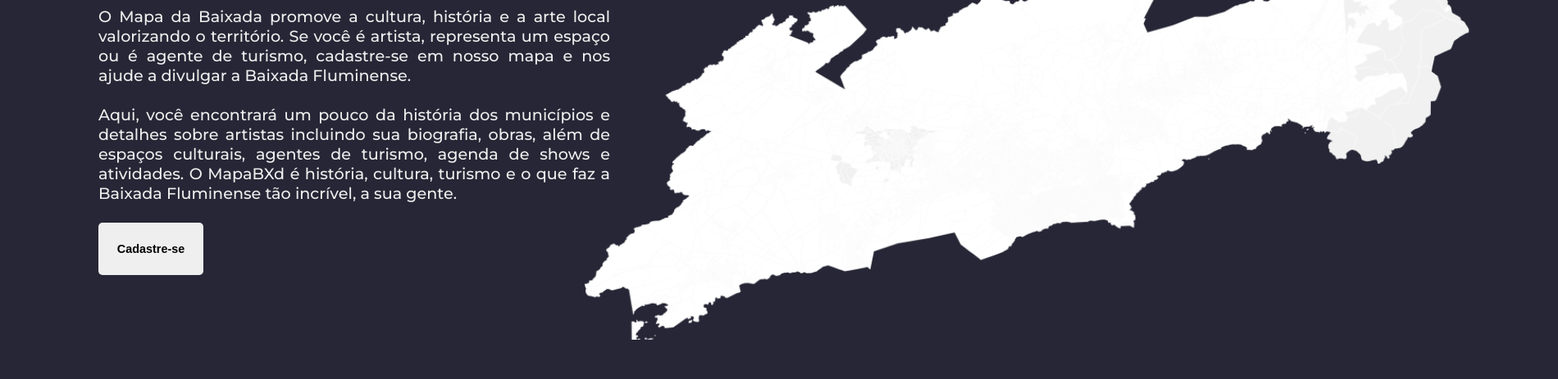
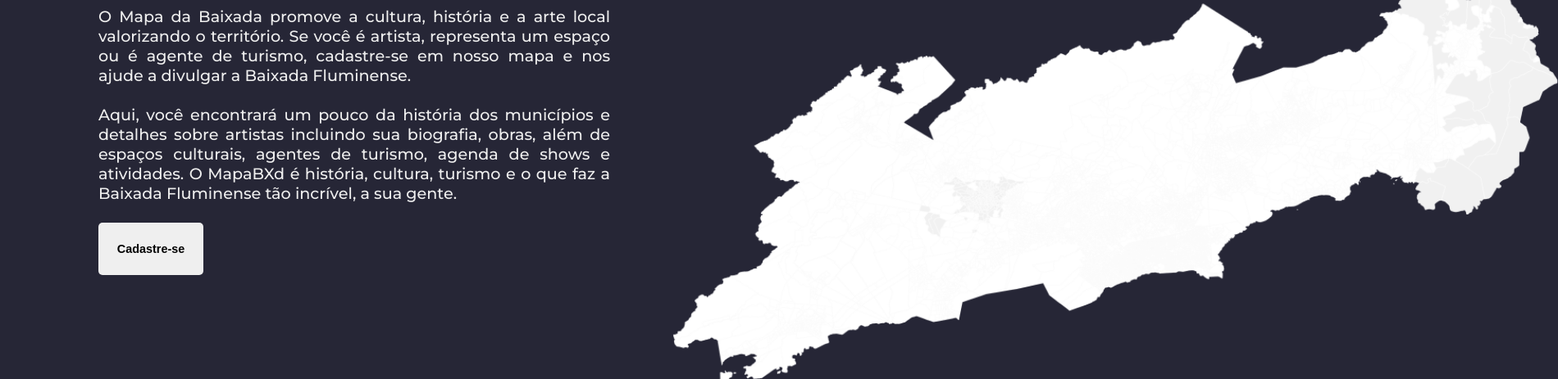
Before and after one commit to brendonrodri/MapaBXDTeste, a plain HTML site: page index.html in a window 1280 px wide. Shown: the part 169-632 px from the top of the page at 82% size, 1900 px wide, since content can reach past the window. Drawn offline with Linux system fonts and the light colour scheme.

Commit message:
ajuste e animacao do shapebxd

```diff
--- a/style.css
+++ b/style.css
@@ -67,12 +67,14 @@ body {
     align-items: center;
     padding: 0 80px;
     flex: 1;
+    position: relative;
 }
 
 .mapDescriptionSection {
     width: 60%;
     /* height: 68vh; */
     margin-bottom: 3rem;
+    animation: fadeInParagraph 1s ease-in-out;
 }
 
 .mapDescriptionSectionRight {
@@ -86,7 +88,9 @@ body {
     background-repeat: no-repeat;
     background-size: cover;
     position: absolute;
-    right: -40%;
+    right: -660px;
+    top: 60px;
+
 }
 
 .titleContainer {
@@ -100,12 +104,12 @@ body {
 .descTitle {
     font-family: 'Montserrat', sans-serif;
     font-size: 2rem;
-    animation: fadeInTitle 1s ease-in-out;
+    /* animation: fadeInTitle 1s ease-in-out; */
 }
 
 .descSubTitle {
     font-family: 'Montserrat', sans-serif;
-    animation: fadeInTitle 1s ease-in-out;
+    /* animation: fadeInTitle 1s ease-in-out; */
 
 }
 
@@ -114,7 +118,7 @@ body {
     font-size: 1.2rem;
     font-weight: 500;
     text-align: justify;
-    animation: fadeInParagraph 1s ease-in-out;
+    /* animation: fadeInParagraph 1s ease-in-out; */
 }
 
 .buttonDescription {
```
Also changed, not shown: assets/WhatsApp_Image_2023-04-13_at_17.16.36-removebg-preview.png (deleted).
